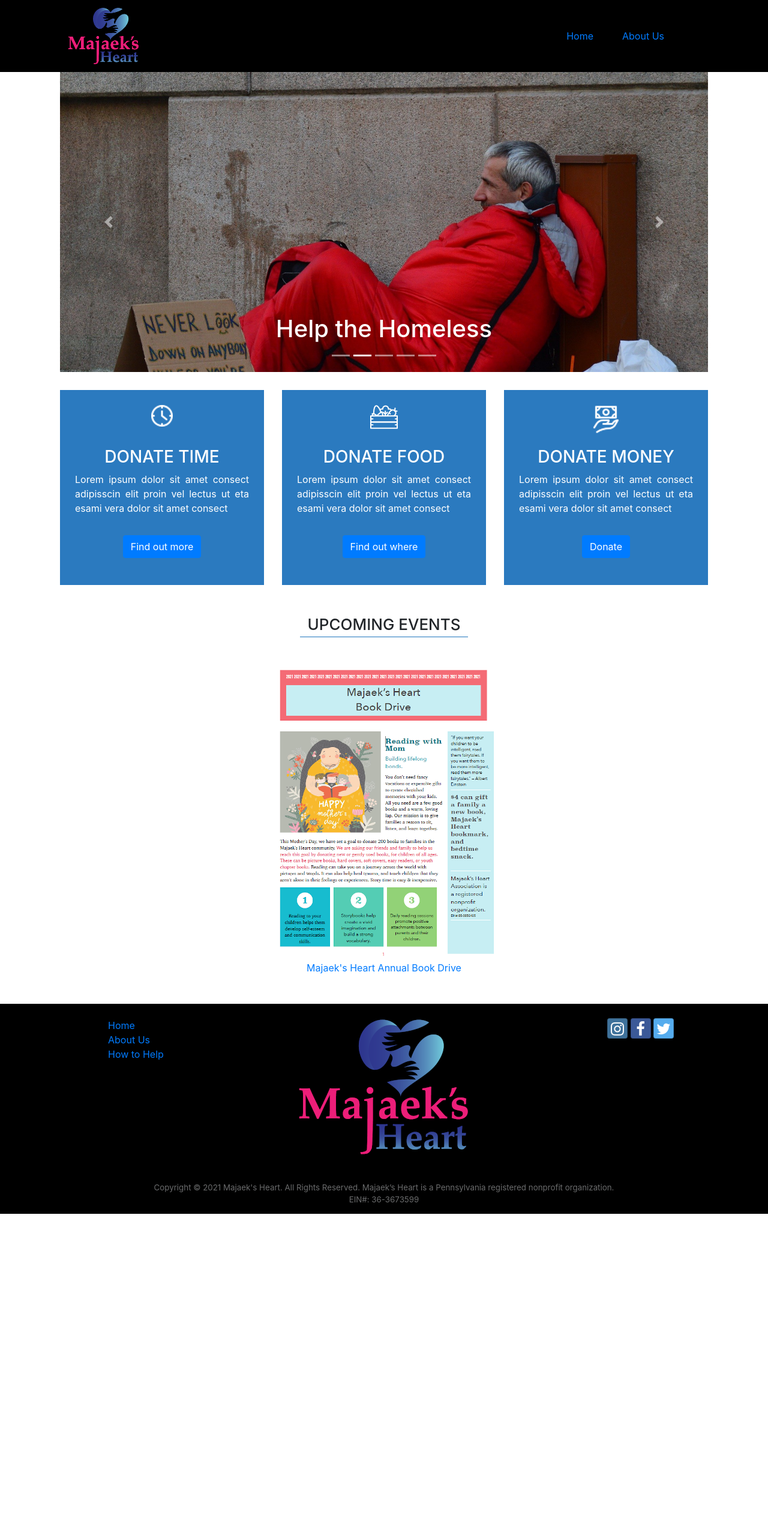
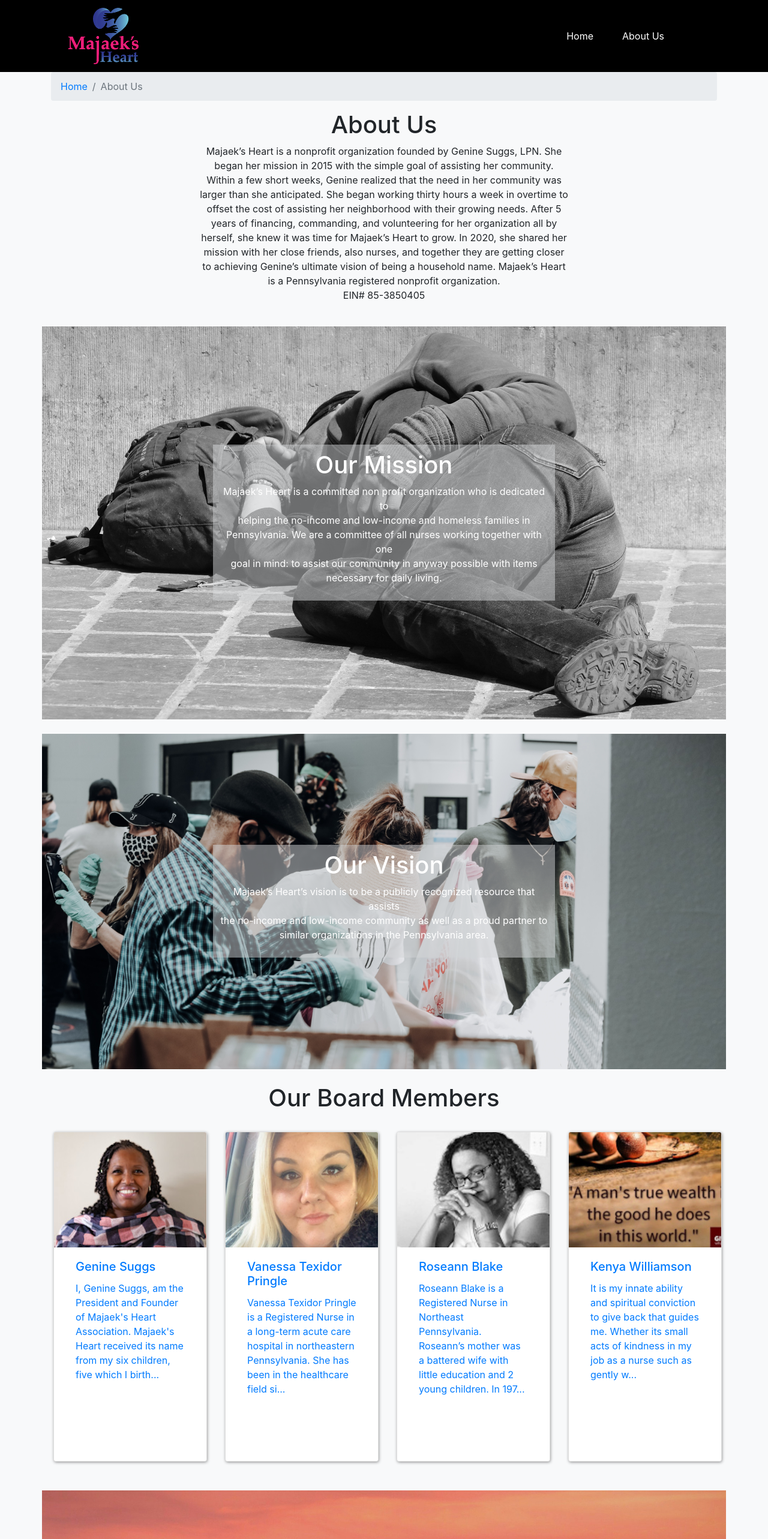
Before and after one commit to bronight/majaeks-heart, a React (Create React App) app: page /aboutus in a window 1280 px wide. Before the commit this address led to /home. Shown: the top 2565 px of the page at 60% size. Before the commit the page ends 2026 px from the top, so only its background shows below. Built offline with nearby package versions, Linux system fonts and the light colour scheme.

Commit message:
Add GitHub Templates

```diff
--- a/public/index.html
+++ b/public/index.html
@@ -24,7 +24,7 @@
       work correctly both with client-side routing and a non-root public URL.
       Learn how to configure a non-root public URL by running `npm run build`.
     -->
-    <title>React App</title>
+    <title>Majaek's Heart</title>
   </head>
   <body>
     <noscript>You need to enable JavaScript to run this app.</noscript>
--- a/src/App.css
+++ b/src/App.css
@@ -28,6 +28,14 @@ main {
     /* background-image: url("/src/Navbar-Background4.jpg");
     background-size: cover;
     background-repeat: no-repeat; */
+}
+
+.link {
+    color: #FFF;
+}
+
+.link:hover {
+    color: #00F
 }
 
 .site-footer {
--- a/src/components/BoardMemberComponent.js
+++ b/src/components/BoardMemberComponent.js
@@ -12,7 +12,7 @@ function BoardMember({match}) {
                 <div className="col">
                     <Breadcrumb>
                         <BreadcrumbItem><Link to="/home">Home</Link></BreadcrumbItem>
-                        <BreadcrumbItem><Link to="/about">About Us</Link></BreadcrumbItem>
+                        <BreadcrumbItem><Link to="/aboutus">About Us</Link></BreadcrumbItem>
                         <BreadcrumbItem active>{detail[0].name}</BreadcrumbItem>
                     </Breadcrumb>
                     <h1>{detail[0].name}</h1>
--- a/src/components/BoardMembersComponent.js
+++ b/src/components/BoardMembersComponent.js
@@ -11,7 +11,7 @@ function BoardMembers() {
     return (
         <CardDeck className="ml-1 mt-4 mb-4">
             {boardMembers.map((member, key) => (
-                <Link key={key} to={`/about/${member.name}`} className="pt-0 pl-0 ml-0 text-decoration-none">
+                <Link key={key} to={`/aboutus/${member.name}`} className="pt-0 pl-0 ml-0 text-decoration-none">
                     <Card className="member-card">
                         <CardImg className="card-img-top" top width="100%" src={member.bioCardImage} alt={member.name} />
                         <CardBody>
--- a/src/components/FooterComponent.js
+++ b/src/components/FooterComponent.js
@@ -8,9 +8,9 @@ function Footer(props) {
                 <div className="row">
                     <div className="col-4 col-sm-2 offset-1 pt-4">
                         <ul className="list-unstyled">
-                            <li><Link to="/home">Home</Link></li>
-                            <li><Link to="about">About Us</Link></li>
-                            <li><Link to="#">How to Help</Link></li>
+                            <li><Link to="/home" className="link">Home</Link></li>
+                            <li><Link to="aboutus" className="link">About Us</Link></li>
+                            <li><Link to="#" className="link">How to Help</Link></li>
                         </ul>
                     </div>
                     <div className="col pt-2">
--- a/src/components/HeaderComponent.js
+++ b/src/components/HeaderComponent.js
@@ -29,10 +29,10 @@ class Header extends Component {
                         <Collapse isOpen={this.state.isNavOpen} navbar id="expandMenu">
                             <Nav navbar className="ml-auto mr-5">
                                 <NavItem>
-                                    <NavLink className="nav-link text-primary px-4" to="/home">Home</NavLink>
+                                    <NavLink className="nav-link text-white px-4" to="/home">Home</NavLink>
                                 </NavItem>
                                 <NavItem>
-                                    <NavLink className="nav-link text-primary px-4" to="/about">About Us</NavLink>
+                                    <NavLink className="nav-link text-white px-4" to="/aboutus">About Us</NavLink>
                                 </NavItem>
                             </Nav>
                         </Collapse>
--- a/src/components/MainComponent.js
+++ b/src/components/MainComponent.js
@@ -2,10 +2,10 @@ import React, { Component } from 'react';
 import { Switch, Route, Redirect } from 'react-router-dom';
 import Header from './HeaderComponent';
 import Footer from './FooterComponent';
-import Home from './HomeComponent';
-import About from './AboutComponent';
+import Home from '../pages/HomePage';
+import AboutUs from '../pages/AboutUsPage';
 import BoardMember from './BoardMemberComponent';
-import ContactUs from './ContactUsComponent';
+import ContactUs from '../pages/ContactUsPage';
 import HomePage from '../homepage.component';
 import BoardMembers from './BoardMembersComponent';
 
@@ -49,8 +49,8 @@ class Main extends Component {
                 <Header />
                 <Switch>
                     <Route exact path='/home' component={Home} />
-                    <Route exact path='/about' component={About} />
-                    <Route exact path='/about/:name' component={BoardMember} />
+                    <Route exact path='/aboutus' component={AboutUs} />
+                    <Route exact path='/aboutus/:name' component={BoardMember} />
                     <Route exact path='/contactus' component={ContactUs} />
                     <Redirect to='/home' />
                 </Switch>
--- a/src/components/AboutComponent.js
+++ b/src/pages/AboutUsPage.js
@@ -1,9 +1,9 @@
 import React from 'react';
 import { Breadcrumb, BreadcrumbItem, Button } from 'reactstrap';
 import { Link } from 'react-router-dom';
-import BoardMembers from './BoardMembersComponent';
+import BoardMembers from '../components/BoardMembersComponent';
 
-function About(props) {
+function AboutUs(props) {
     return(
         <main className="bg-light">
             <div className="container">
@@ -31,7 +31,7 @@ function About(props) {
                 </section>
                 <section className="row mt-4">
                     <div className="mission">
-                        <img src="/assets/images/wanderer2.jpg" alt="Homeless Man Image" className="img-fluid" styles="background-size: 'cover'" />
+                        <img src="/assets/images/wanderer2.jpg" alt="Homeless Man" className="img-fluid" styles="background-size: 'cover'" />
                         <div className="centered">
                             <h1>Our Mission</h1>
                                 <p>
@@ -46,7 +46,7 @@ function About(props) {
                 </section>
                 <section className="row mt-4 mb-4">
                     <div className="mission">
-                        <img src="/assets/images/food_bank3.jpg" alt="Food Bank Image" className="img-fluid" styles="background-size: 'cover'" />
+                        <img src="/assets/images/food_bank3.jpg" alt="Food Bank" className="img-fluid" styles="background-size: 'cover'" />
                         <div className="centered">
                             <h1>Our Vision</h1>
                                 <p>
@@ -63,7 +63,7 @@ function About(props) {
                 </section>
                 <section className="row mt-4 mb-5">
                     <div className="mission">
-                        <img src="/assets/images/mother.jpg" alt="Image of a mother" className="img-fluid" styles="background-size: 'cover'" />
+                        <img src="/assets/images/mother.jpg" alt="A mother" className="img-fluid" styles="background-size: 'cover'" />
                         <div className="centeredInformed">
                             <h1>Stay Informed</h1>
                             <form action="#">
@@ -82,4 +82,4 @@ function About(props) {
     );
 }
 
-export default About;
+export default AboutUs;
--- a/src/components/HomeComponent.js
+++ b/src/pages/HomePage.js
@@ -1,7 +1,7 @@
 import React from 'react';
-import HomeCarousel from './HomeCarouselComponent';
-import HomeDonations from './HomeDonationsComponent';
-import UpcomingEvents from './HomeEventsComponent';
+import HomeCarousel from '../components/HomeCarouselComponent';
+import HomeDonations from '../components/HomeDonationsComponent';
+import UpcomingEvents from '../components/HomeEventsComponent';
 
 function Home(props) {
     return(
```
Also changed, not shown: src/pages/ContactUsPage.js (renamed from src/components/ContactUsComponent.js), 1 other file (tests, documents, lock files or other folders).
